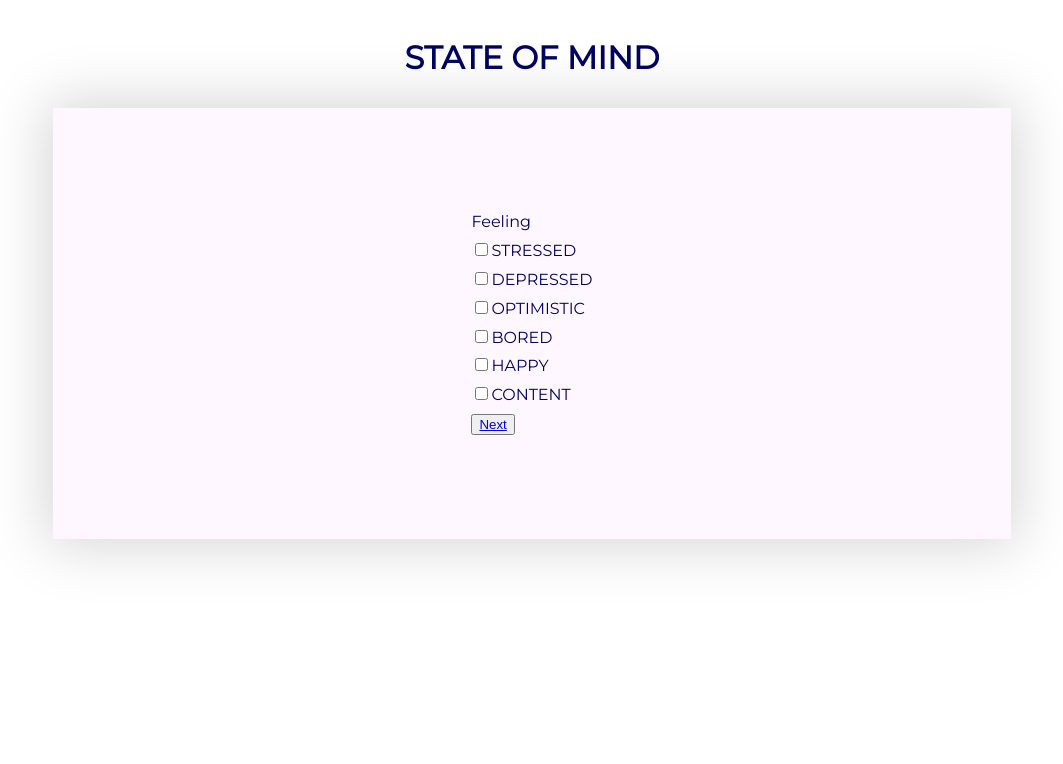
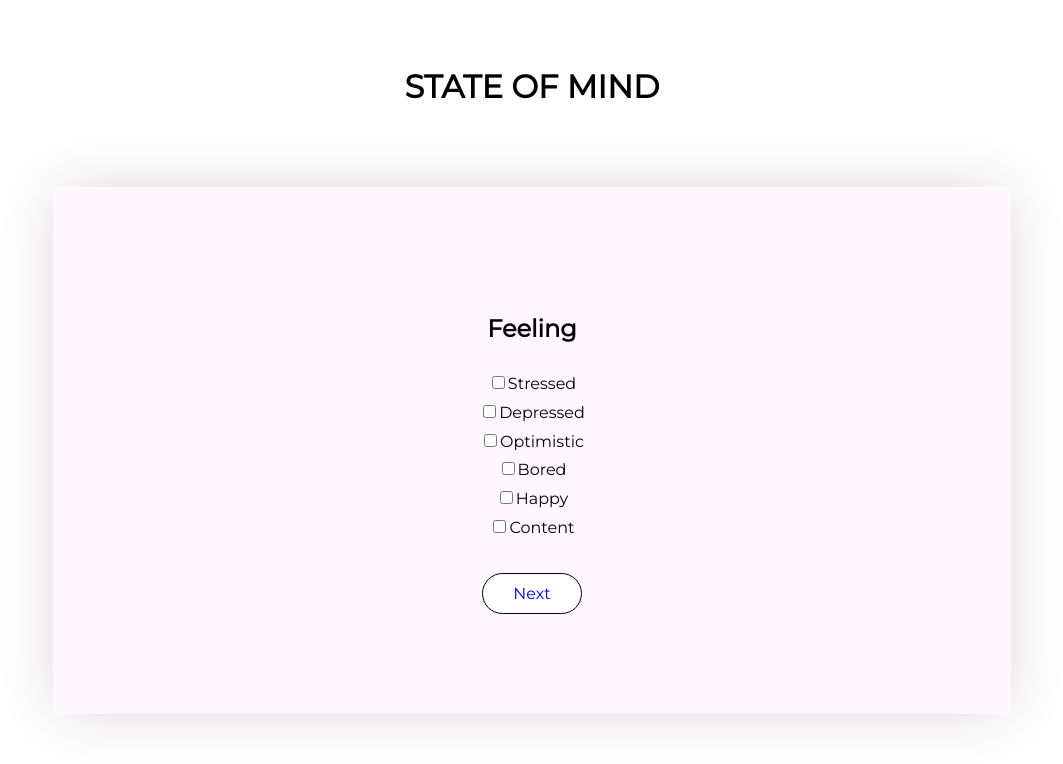
Before and after one commit to cjmontgom/state-of-mind, a React (Create React App) app in the folder client/: page /feeling in a window 1280 px wide. Shown: the top 764 px of the page, without its empty margins (108-1171 px from the left). Built offline with nearby package versions, Linux system fonts and the light colour scheme.

Commit message:
more styling of components

```diff
--- a/client/src/components/comment.tsx
+++ b/client/src/components/comment.tsx
@@ -1,4 +1,5 @@
 import React from 'react';
+import {Section, SubHeader, TextInput} from "../styles/styles";
 
 const Comment = ({setComment}) => {
 
@@ -7,10 +8,10 @@ const Comment = ({setComment}) => {
     };
 
     return (
-        <div>
-            <h2>Comments</h2>
-            <input type="textbox" onChange={handleCommentChange}/>
-        </div>
+        <Section>
+            <SubHeader>Comments</SubHeader>
+            <TextInput type="textbox" onChange={handleCommentChange}/>
+        </Section>
     );
 };
 
--- a/client/src/components/feeling.tsx
+++ b/client/src/components/feeling.tsx
@@ -1,6 +1,6 @@
 import React, {useState} from 'react';
-import {Link} from "react-router-dom";
 import {Feelings} from "../shared/types";
+import {Button, Section, StyledLink, SubHeader} from "../styles/styles";
 
 
 const Feeling = ({setFeeling}) => {
@@ -38,13 +38,13 @@ const Feeling = ({setFeeling}) => {
     });
 
     return (
-        <div key={'feelingsComponent'}>
-            Feeling
+        <Section>
+            <SubHeader>Feeling</SubHeader>
             {feelingInput}
-            <button onClick={handleFeelingChange}>
-                <Link to="/comment">Next</Link>
-            </button>
-        </div>
+            <Button onClick={handleFeelingChange}>
+                <StyledLink to="/comment">Next</StyledLink>
+            </Button>
+        </Section>
     );
 };
 
--- a/client/src/components/home.tsx
+++ b/client/src/components/home.tsx
@@ -1,15 +1,16 @@
 import React from 'react';
+import {Section, SubHeader} from "../styles/styles";
 
 const Home = () => {
 
     return (
-        <div>
-            Welcome to state of mind.
+        <Section>
+            <SubHeader>Welcome to State Of Mind</SubHeader>
             This app is designed for you to reflect and check in with yourself on a day to day, or even more regular basic.
             Over time, the Insights page becomes useful to give you an overall idea of your longer term mental health.
             Often it's easy to lose track of our well-being in the chaos of daily life.
             Hopefully this simple tracker will help you to get a better sense of your individual mental health needs.
-        </div>
+        </Section>
     );
 };
 
--- a/client/src/components/insights.tsx
+++ b/client/src/components/insights.tsx
@@ -1,4 +1,5 @@
 import React, {Fragment, useEffect} from 'react';
+import {Section, SubHeader, Table} from "../styles/styles";
 
 const Insights = ({checkIns}) => {
 
@@ -10,7 +11,8 @@ const Insights = ({checkIns}) => {
                 <Fragment>
                     <tr>
                         <td>{checkIn.mood}</td>
-                        <td>{checkIn.feeling}</td>
+                        <td>{checkIn.feeling.map( aFeel => `${aFeel}  `)}</td>
+                        {/*<td>{typeof checkIn.feeling}</td>*/}
                         <td>{checkIn.comment || ''}</td>
                         <td>timestamp</td>
                     </tr>
@@ -20,22 +22,24 @@ const Insights = ({checkIns}) => {
     };
 
     return (
-        <div>
-            Insights
+        <Section>
+            <SubHeader>Insights</SubHeader>
             <div>average mood</div>
             <div>number of check ins</div>
-            <table>
-                <tbody>
+            <Table>
+                <thead>
                     <tr>
                         <th>Mood</th>
-                        <th>Feeling</th>
+                        <th>Feelings</th>
                         <th>Comment</th>
                         <th>Timestamp</th>
                     </tr>
+                </thead>
+                <tbody>
                     {tableOfCheckIns(checkIns)}
                 </tbody>
-            </table>
-        </div>
+            </Table>
+        </Section>
     );
 };
 
--- a/client/src/components/main.tsx
+++ b/client/src/components/main.tsx
@@ -4,7 +4,7 @@ import Feeling from "./feeling";
 import Comment from "./comment";
 import Insights from "./insights";
 import {retrieveCheckIns, save} from "../shared/apiRequests";
-import {Card, Wrapper} from "../styles/styles";
+import {Button, Card, Header, StyledLink, Wrapper} from "../styles/styles";
 import {
     BrowserRouter as Router,
     Switch,
@@ -22,7 +22,7 @@ const Main = () => {
 
     const [checkIn, setCheckIn] = useState({ ...emptyCheckIn });
 
-    const [allCheckIns, setAllCheckIns] = useState([{mood: '', feeling: ''}]);
+    const [allCheckIns, setAllCheckIns] = useState([{mood: '', feeling: []}]);
 
     const saveCheckIn = async () => {
         await save(checkIn)
@@ -39,13 +39,13 @@ const Main = () => {
     return (
         <Wrapper>
             <Router>
-                <h1>STATE OF MIND</h1>
+                <Header>STATE OF MIND</Header>
                 <Switch>
                     <Route path="/mood">
                         <Card>
                             <Mood setMood={handleCheckInChange}/>
                             <div>{checkIn.mood}</div>
-                            <button><Link to="/feeling">Next</Link></button>
+                            <Button><StyledLink to="/feeling">Next</StyledLink></Button>
                         </Card>
                     </Route>
                     <Route path="/feeling">
@@ -56,21 +56,21 @@ const Main = () => {
                     <Route path="/comment">
                         <Card>
                             <Comment setComment={handleCheckInChange}/>
-                            <button onClick={saveCheckIn}>
-                                <Link to="/insights">Submit</Link>
-                            </button>
+                            <Button onClick={saveCheckIn}>
+                                <StyledLink to="/insights">Submit</StyledLink>
+                            </Button>
                         </Card>
                     </Route>
                     <Route path="/insights">
                         <Card>
                             <Insights checkIns={allCheckIns}/>
-                            <button><Link to="/">Back to Home</Link></button>
+                            <Button><StyledLink to="/">Back to Home</StyledLink></Button>
                         </Card>
                     </Route>
                     <Route path="/">
                         <Card>
                             <Home/>
-                            <button><Link to="/mood">Get started</Link></button>
+                            <Button><StyledLink to="/mood">Get started</StyledLink></Button>
                         </Card>
                     </Route>
                 </Switch>
--- a/client/src/components/mood.tsx
+++ b/client/src/components/mood.tsx
@@ -1,6 +1,7 @@
 import React from 'react';
 import {Slider} from "@reach/slider";
 import "@reach/slider/styles.css";
+import {Section, SubHeader} from "../styles/styles";
 
 // https://reacttraining.com/reach-ui/slider/
 
@@ -11,10 +12,10 @@ const Mood = ({setMood}) => {
     };
 
     return (
-        <div>
-            Mood
+        <Section>
+            <SubHeader>Mood</SubHeader>
             <Slider min={1} max={7} step={1} onChange={handleMoodChange}/>
-        </div>
+        </Section>
     );
 };
 
--- a/client/src/shared/types.ts
+++ b/client/src/shared/types.ts
@@ -1,12 +1,12 @@
 type Mood = 1 | 2 | 3 | 4 | 5 | 6 | 7
 
 export enum Feelings {
-    Stressed = "STRESSED",
-    Depressed = "DEPRESSED",
-    Optimistic = "OPTIMISTIC",
-    Bored = "BORED",
-    Happy = "HAPPY",
-    Content = "CONTENT"
+    Stressed = "Stressed",
+    Depressed = "Depressed",
+    Optimistic = "Optimistic",
+    Bored = "Bored",
+    Happy = "Happy",
+    Content = "Content"
 }
 
 export type UserCheckIn = {
--- a/client/src/styles/styles.ts
+++ b/client/src/styles/styles.ts
@@ -1,26 +1,109 @@
 import styled from "styled-components";
+import {Link} from "react-router-dom";
+
+const Theme = {
+    fontFamily: 'Montserrat',
+    darkBlue: '#000261'
+};
 
 export const Wrapper = styled.div`
     display: flex;
     flex-direction: column;
     align-items: center;
-  font-family: 'Montserrat', sans-serif;
+    font-family: ${Theme.fontFamily};
+    font-family: ${Theme.darkBlue};
     line-height: 1.8;
-  color: #000261;
 `;
 
-// get props from parent
-// if parent.props.card === thiscard.id (eg. "mood") than display: block
-// else display: none
+export const Header = styled.h1`
+    margin-top: 50px;
+`;
+
+export const SubHeader = styled.h2`
+`;
+
+export const StyledLink = styled(Link)`
+    text-decoration: none;
+    font-family: ${Theme.fontFamily};
+    font-family: ${Theme.darkBlue};
+    font-size: 1.2em;
+
+    &:focus, &:hover, &:visited, &:link, &:active {
+        text-decoration: none;
+    }
+`;
 
 export const Card = styled.div`
     display: flex;
     flex-direction: column;
+    margin-top: 50px;
     padding: 100px;
     width: 60%;
     align-items: center;
     background-color: #fff7ff;
-  box-shadow: 0px 0px 55px 6px rgba(0,0,0,0.17);
+    box-shadow: 0px 0px 55px -5px rgba(56,5,30,0.18);
 `;
 
-//let next = <div onClick={change parent.props.card to next one along or back to beginning}></div>
+export const Section = styled.div`
+    text-align: center;
+`;
+
+export const Button = styled.button`
+    align-self: center;
+    margin: 30px 0 0 0;
+    padding: 10px;
+    width: 100px;
+    border: solid;
+    border-colour: ${Theme.darkBlue};
+    border-width: thin;
+    border-radius: 25px;
+    background: white;
+
+    &:hover {
+        background: #ffc30f;
+    }
+`;
+
+export const TextInput = styled.input`
+    margin-top: 4px;
+    padding: 10px;
+    min-height: 100px;
+    min-width: 400px;
+    height: 100px;
+    border: solid;
+    border-colour: ${Theme.darkBlue};
+    border-width: thin;
+    border-radius: 10px;
+    font-family: ${Theme.fontFamily};
+`;
+
+export const Table = styled.table`
+    font-family: ${Theme.fontFamily};
+    border: 1px solid ${Theme.darkBlue};
+    background-color: #FFFFFF;
+    width: 100%;
+    text-align: center;
+    border-collapse: collapse;
+    table-layout: fixed;
+
+    th,
+    td {
+        border: 1px solid ${Theme.darkBlue};
+        padding: 10px 10px;
+    }
+    tbody,
+    td {
+        font-size: 13px;
+        color: ${Theme.darkBlue};
+        min-width: 30px;
+    }
+    thead {
+        background: #EBF0FE;
+    }
+    thead th {
+        font-size: 15px;
+        font-weight: bold;
+        color: ${Theme.darkBlue};
+        text-align: center;
+    }
+`;
```
Also changed, not shown: 2 other files (tests, documents, lock files or other folders). Lines whose indentation alone changed are shown as unchanged.
